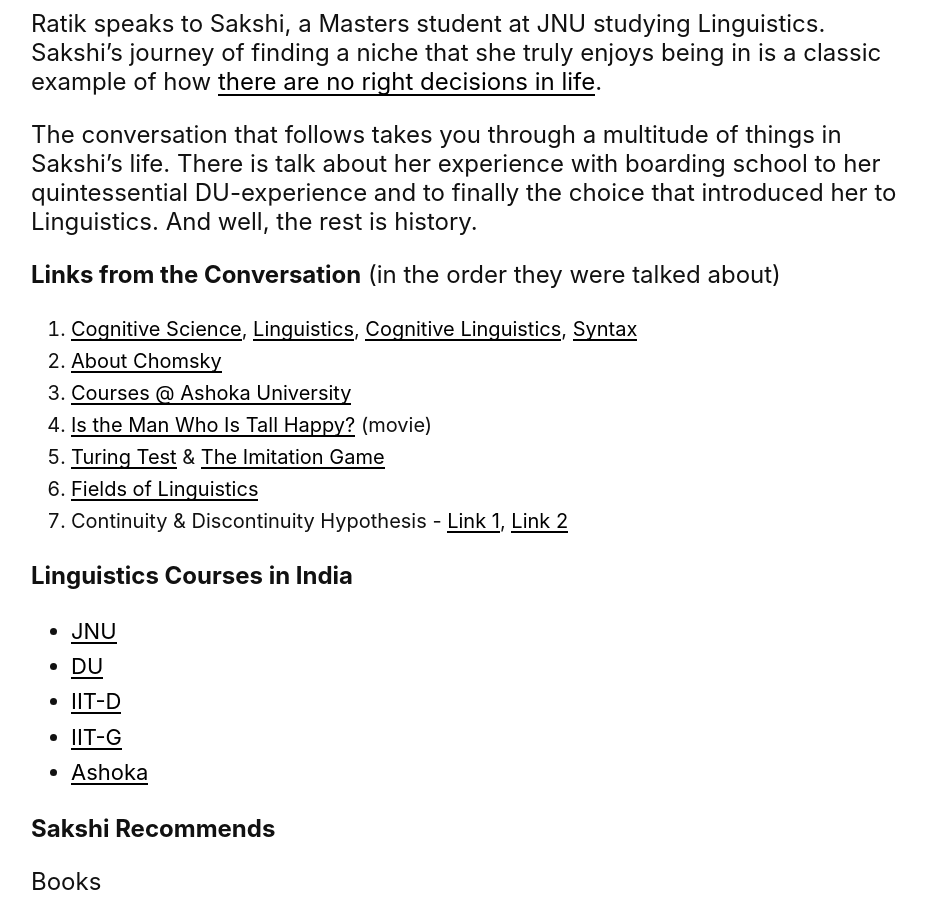
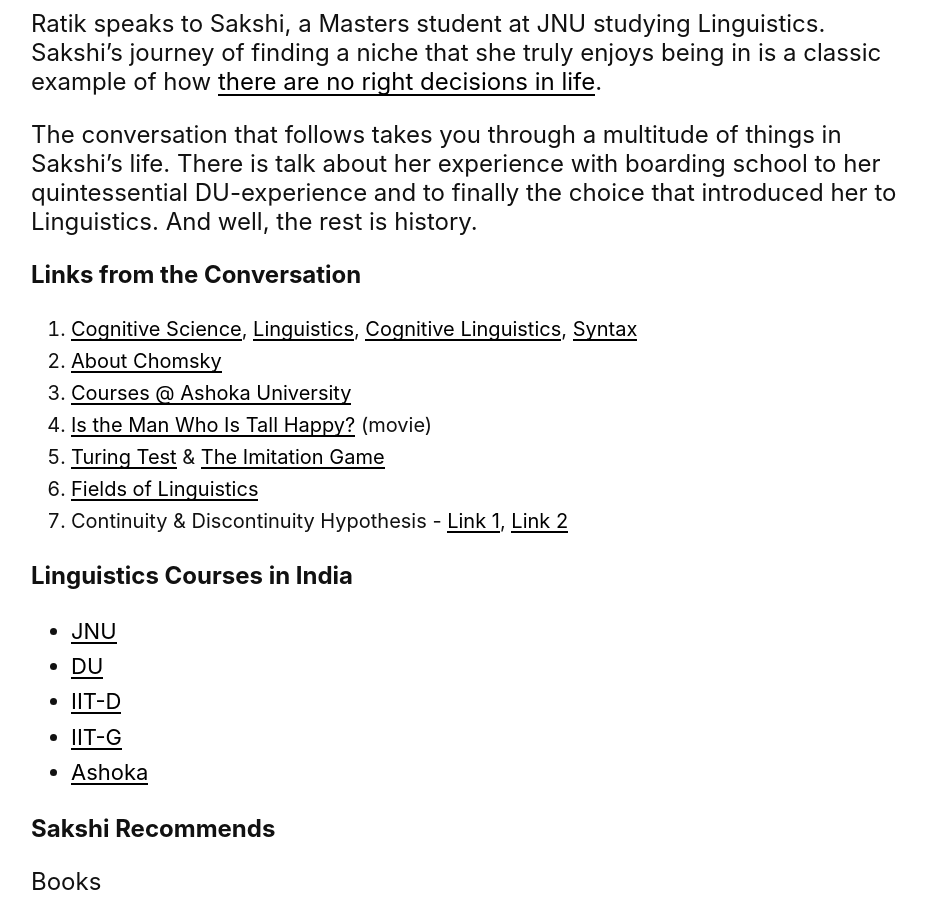
Before and after one commit to libhide/unboxpod, a Jekyll site: the page built from _episodes/sakshi-dhaka.md, in a window 1280 px wide and 900 px high, scrolled down 1028 px. Shown: the whole window, without its empty margins (169-1095 px from the left). Built offline with Jekyll 4.4.1, drawn with Linux system fonts in a browser that asks for light colours.

Commit message:
Update show notes for episode 3

```diff
--- a/_episodes/sakshi-dhaka.md
+++ b/_episodes/sakshi-dhaka.md
@@ -14,7 +14,7 @@ Ratik speaks to Sakshi, a Masters student at JNU studying Linguistics. Sakshi's
 
 The conversation that follows takes you through a multitude of things in Sakshi's life. There is talk about her experience with boarding school to her quintessential DU-experience and to finally the choice that introduced her to Linguistics. And well, the rest is history.
 
-**Links from the Conversation** (in the order they were talked about)
+**Links from the Conversation**
 
 1. [Cognitive Science](https://en.wikipedia.org/wiki/Cognitive_science), [Linguistics](https://en.wikipedia.org/wiki/Linguistics), [Cognitive Linguistics](https://en.wikipedia.org/wiki/Cognitive_linguistics), [Syntax](https://en.wikipedia.org/wiki/Syntax)
 2. [About Chomsky](https://en.wikipedia.org/wiki/Noam_Chomsky)
```
